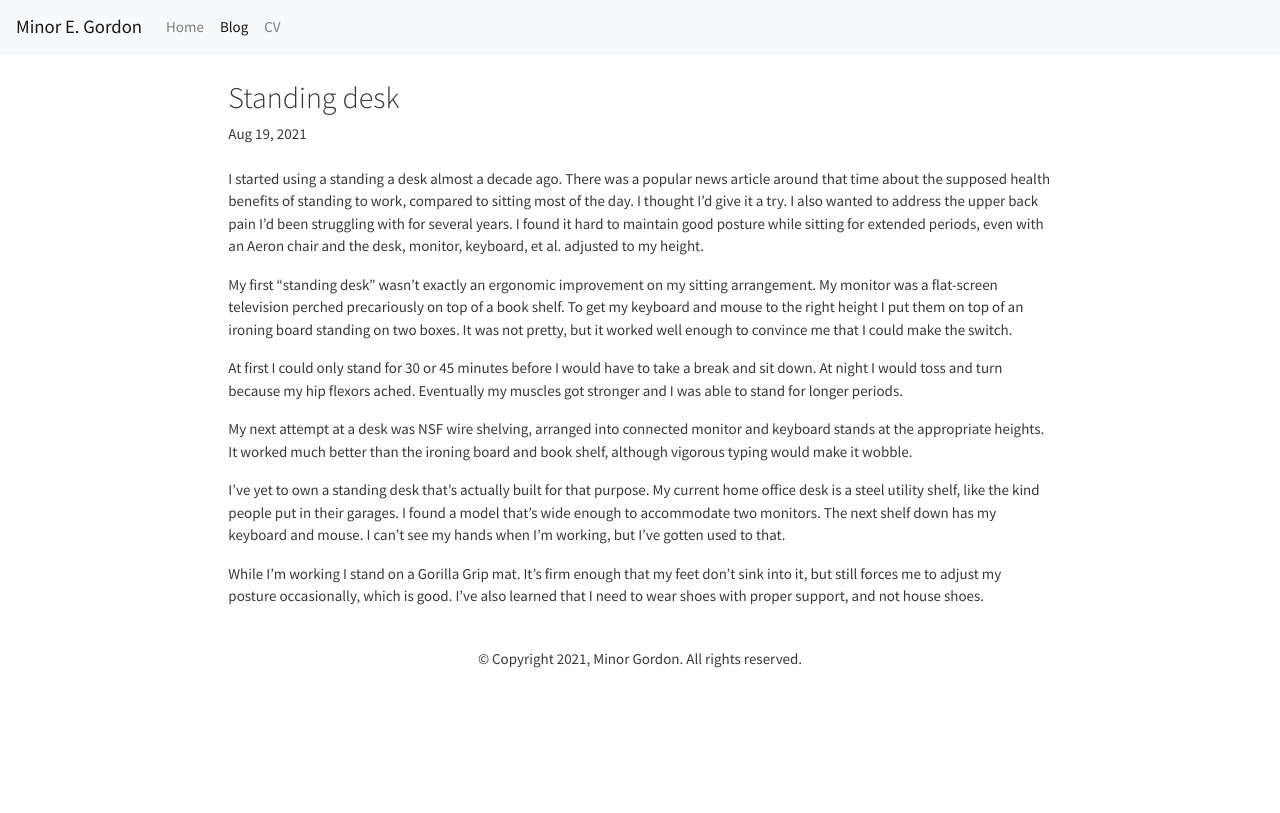
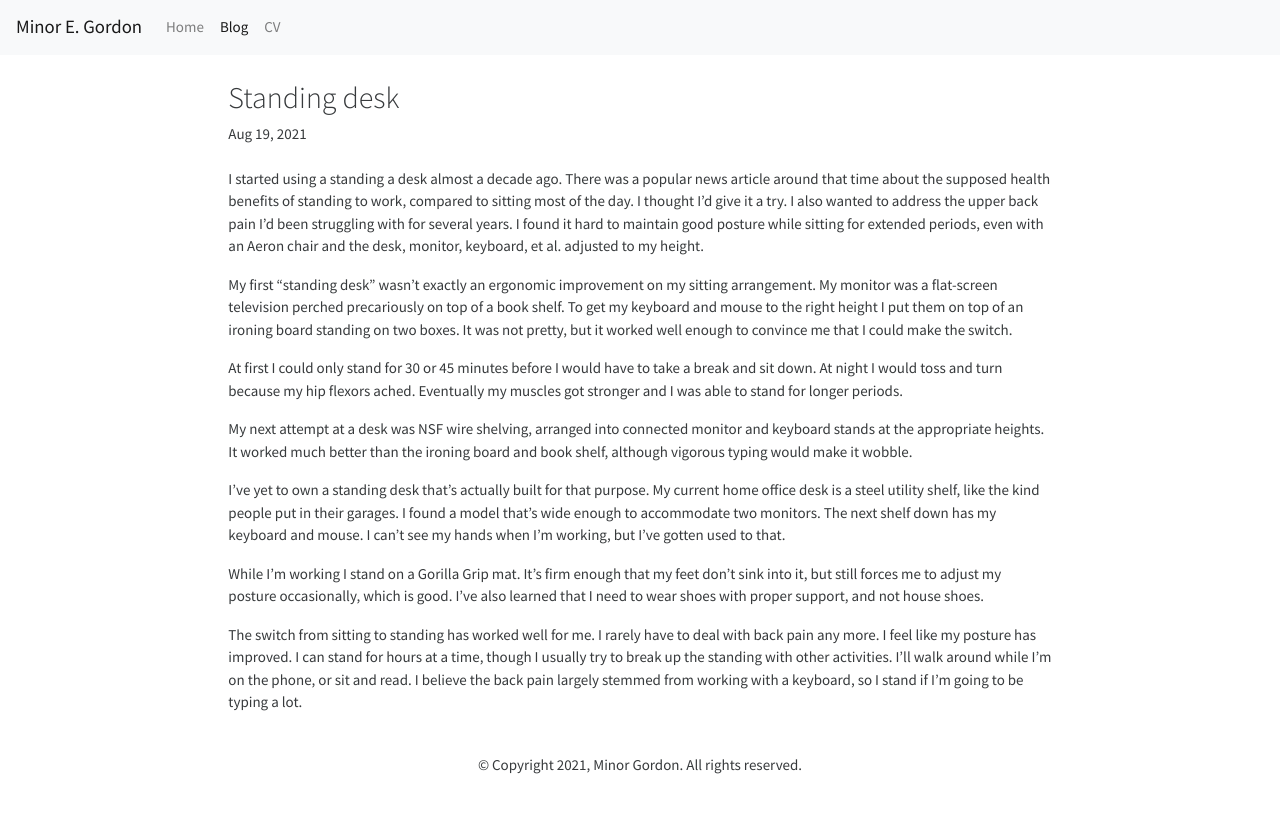
Before and after one commit to minorg/minorgordon.net, a Jekyll site: the page built from _posts/2021-08-19-standing-desk.md, in a window 1280 px wide. Shown: the top 813 px of the page. Built offline with Jekyll 4.4.1, drawn with Linux system fonts in a browser that asks for light colours; nearby versions of some CDN libraries.

Commit message:
refine post

```diff
--- a/_posts/2021-08-19-standing-desk.md
+++ b/_posts/2021-08-19-standing-desk.md
@@ -16,3 +16,5 @@ My next attempt at a desk was NSF wire shelving, arranged into connected monitor
 I've yet to own a standing desk that's actually built for that purpose. My current home office desk is a steel utility shelf, like the kind people put in their garages. I found a model that's wide enough to accommodate two monitors. The next shelf down has my keyboard and mouse. I can't see my hands when I'm working, but I've gotten used to that.
 
 While I'm working I stand on a Gorilla Grip mat. It's firm enough that my feet don't sink into it, but still forces me to adjust my posture occasionally, which is good. I've also learned that I need to wear shoes with proper support, and not house shoes.
+
+The switch from sitting to standing has worked well for me. I rarely have to deal with back pain any more. I feel like my posture has improved. I can stand for hours at a time, though I usually try to break up the standing with other activities. I'll walk around while I'm on the phone, or sit and read. I believe the back pain largely stemmed from working with a keyboard, so I stand if I'm going to be typing a lot.
```
